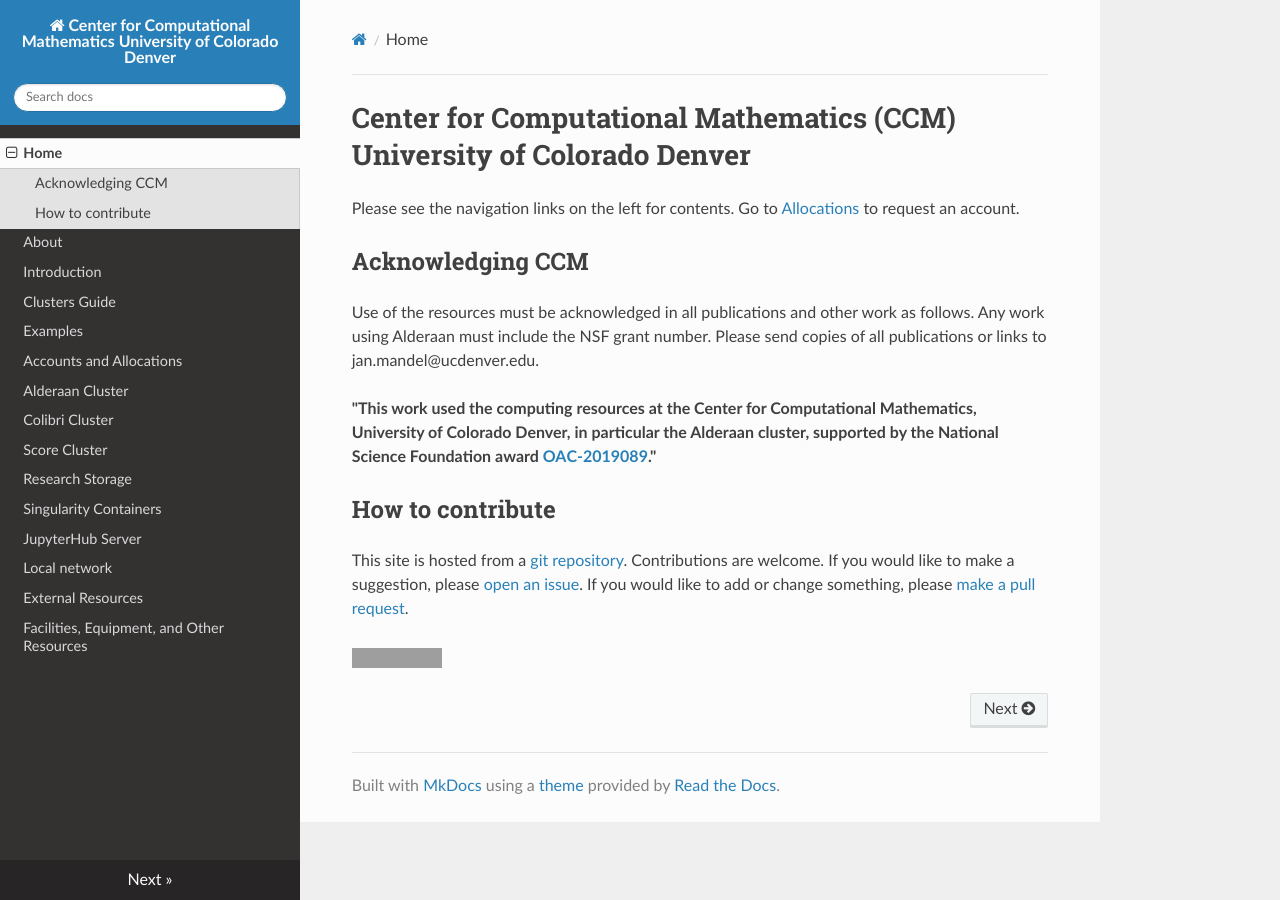
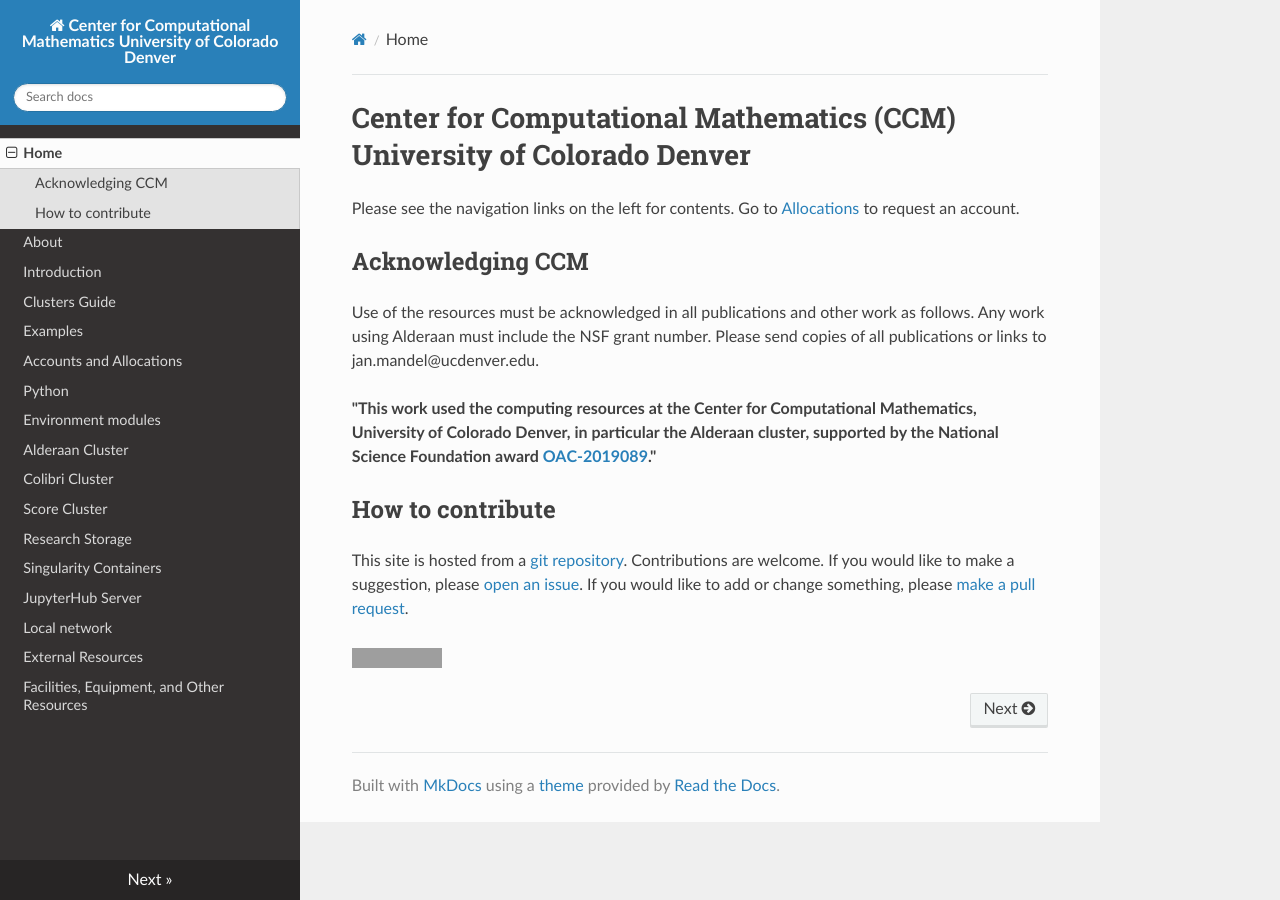
Before and after one commit to ccmucdenver/ccm-docs, an MkDocs documentation site: the page built from docs/index.md, in a window 1280 px wide. Built offline with MkDocs 1.6.1, drawn with Linux system fonts in a browser that asks for light colours; nearby versions of some CDN libraries; grey boxes are pictures that could not be loaded.

Commit message:
adding modules.md and python.md

```diff
--- a/mkdocs.yml
+++ b/mkdocs.yml
@@ -8,6 +8,8 @@ nav:
     - Clusters Guide: clusters_guide.md
     - Examples: examples.md
     - Accounts and Allocations: allocations.md
+    - Python: python.md
+    - Environment modules: modules.md
     - Alderaan Cluster: alderaan.md
     - Colibri Cluster: colibri.md
     - Score Cluster: score.md
```
Also changed, not shown: docs/modules.md (added, +1 -0 lines), docs/python.md (added, +1 -0 lines).
